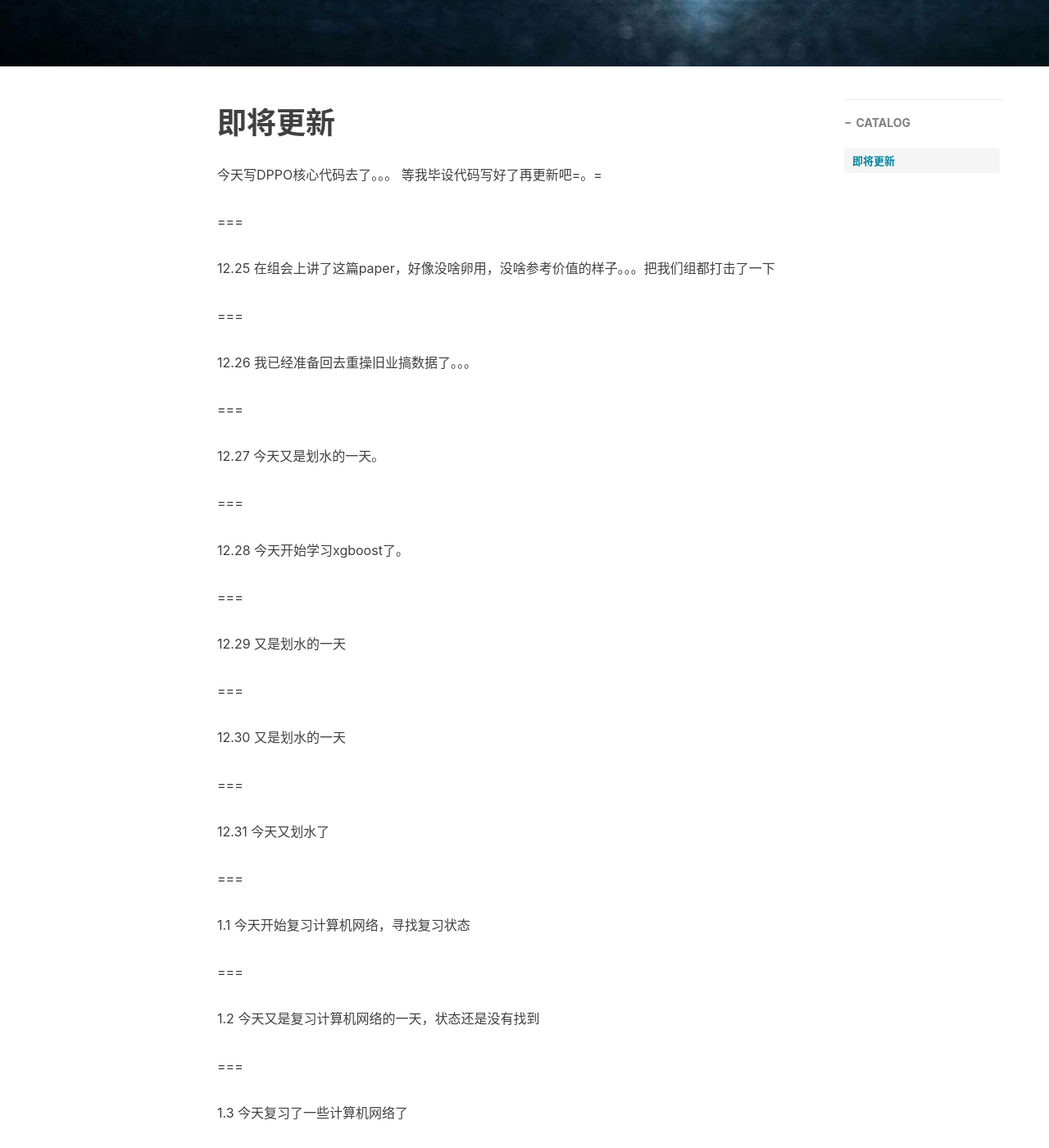
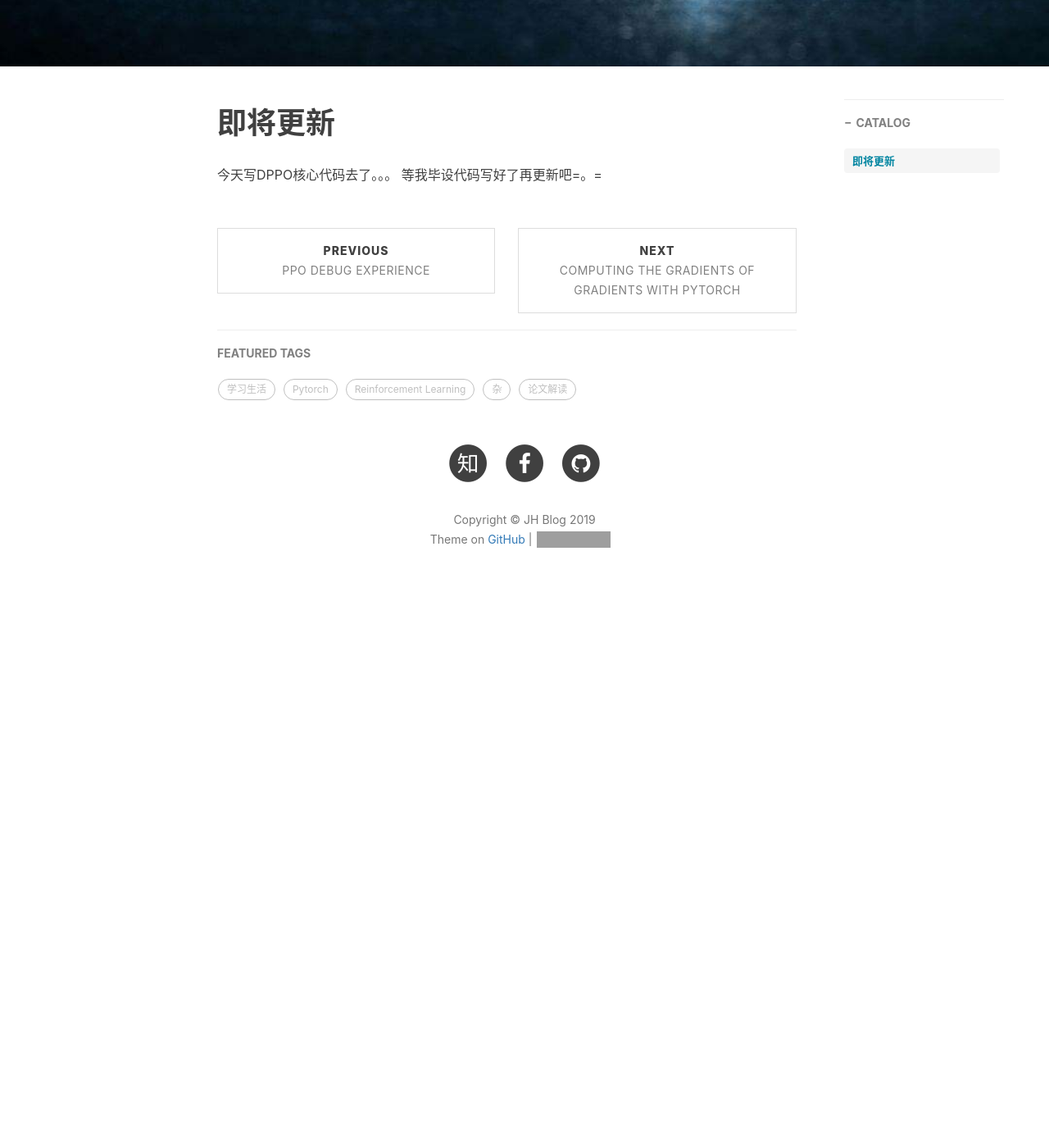
Before and after one commit to sweetice/previous_blog, a Jekyll site: the page built from _posts/2018-12-23-论文解读:Hierarchical Macro Strategy Model for MOBA Game AI.md, in a window 1280 px wide and 1400 px high, scrolled down 563 px. Shown: the whole window at 82% size. Built offline with Jekyll 4.4.1, drawn with Linux system fonts in a browser that asks for light colours; nearby versions of some CDN libraries; comment, search, counter and statistics services are not loaded; after the commit the page ends 1325 px from its top, so only the background shows below that; some of the changed text lies outside the part shown; grey boxes are pictures that could not be loaded.

Commit message:
Update 2018-12-23-论文解读:Hierarchical Macro Strategy Model for MOBA Game AI.md

```diff
--- a/_posts/2018-12-23-论文解读:Hierarchical Macro Strategy Model for MOBA Game AI.md
+++ b/_posts/2018-12-23-论文解读:Hierarchical Macro Strategy Model for MOBA Game AI.md
@@ -15,97 +15,3 @@ tags:
 
 今天写DPPO核心代码去了。。。
 等我毕设代码写好了再更新吧=。=
-
-
-===
-
-12.25 在组会上讲了这篇paper，好像没啥卵用，没啥参考价值的样子。。。把我们组都打击了一下
-
-
-===
-
-12.26 我已经准备回去重操旧业搞数据了。。。
-
-===
-
-12.27 今天又是划水的一天。
-
-===
-
-12.28 今天开始学习xgboost了。
-
-===
-
-12.29 又是划水的一天
-
-===
-
-12.30 又是划水的一天
-
-===
-
-12.31 今天又划水了
-
-===
-
-1.1 今天开始复习计算机网络，寻找复习状态
-
-
-===
-
-1.2 今天又是复习计算机网络的一天，状态还是没有找到
-
-
-===
-
-1.3 今天复习了一些计算机网络了
-
-===
-
-1.4 今天我复习了计算机网络
-
-
-===
-
-1.5 又是划水的一天
-
-===
-
-1.6 今天出去玩了。。。
-
-===
-
-1.7 要凉了啊。。。
-
-
-====
-
-1.8 毕设开题报告答辩
-
-===
-
-1.9 emmm,计算机网络感觉复习的差不多了
-
-===
-
-1.10 最后一天复习计算机网络了
-
-===
-
-1.11 今天考完试了
-
-===
-
-1.12 嗯，今天摸鱼去了。
-
-===
-
-1.13 复习电机拖动
-
-====
-
-1.14 复习电机拖动
-
-===
-
-1.15 电机考试
```
